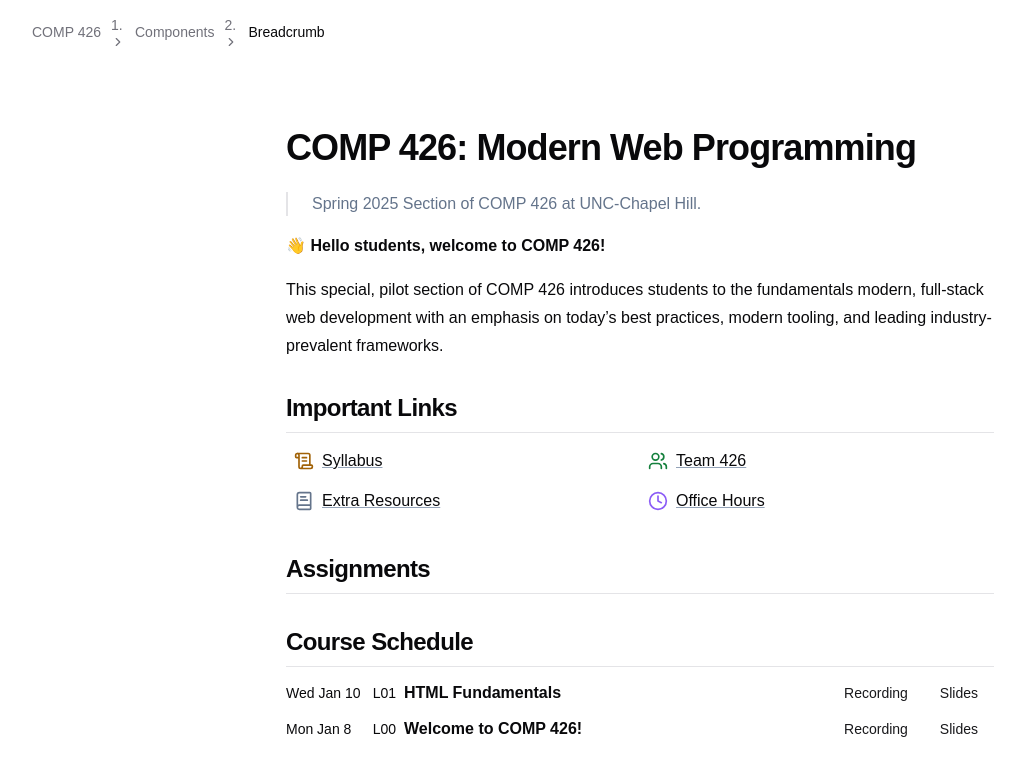
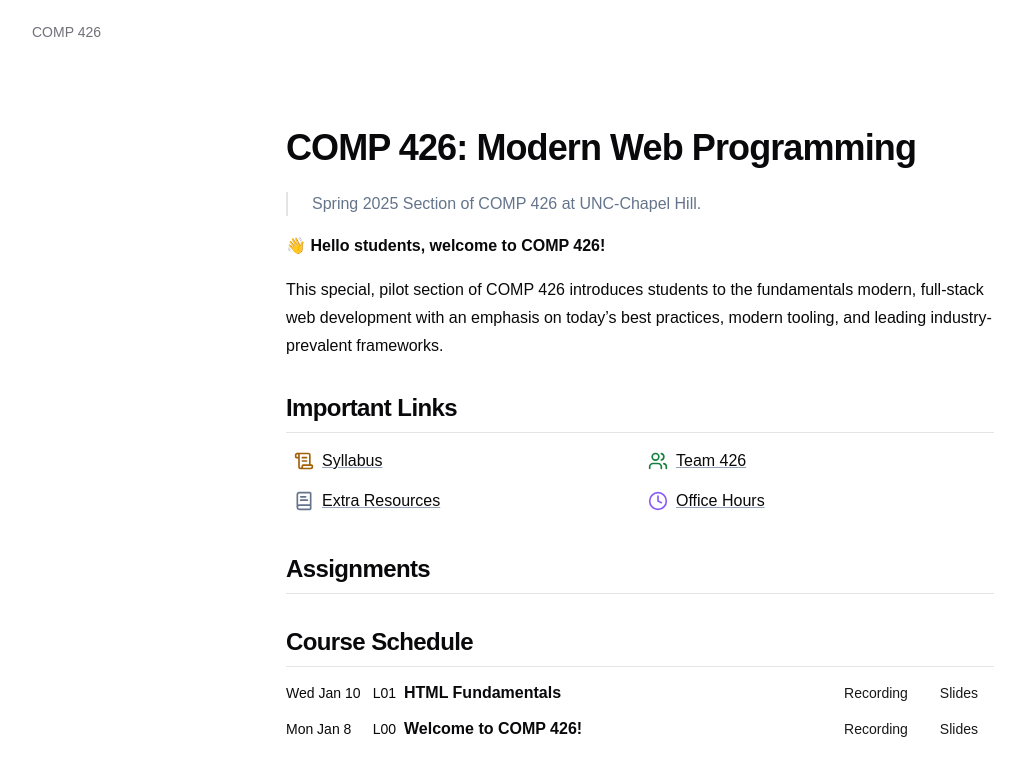
Before and after one commit to comp426-25s/comp426-25s.github.io, a Next.js app: page / in a window 1280 px wide. Shown: the top 776 px of the page, without its empty margins (0-1025 px from the left). Built offline with nearby package versions, Linux system fonts and the light colour scheme.

Commit message:
Fix Breadcrumbs

```diff
--- a/components/widgets/header.tsx
+++ b/components/widgets/header.tsx
@@ -1,3 +1,5 @@
+'use client'
+
 import {
     Breadcrumb,
     BreadcrumbItem,
@@ -6,24 +8,28 @@ import {
     BreadcrumbPage,
     BreadcrumbSeparator,
 } from "@/components/ui/breadcrumb"
-
+import { usePathname } from 'next/navigation'
 
 export default function Header() {
+
+    const path = usePathname();
+    const pathComponents = path.split('/').splice(1).filter((s) => s !== '');
+    console.log(pathComponents);
     return (
         <div className="flex h-16 items-center">
         <Breadcrumb>
-    <BreadcrumbList>
+        <BreadcrumbList className="!list-none">
             <BreadcrumbItem>
                 <BreadcrumbLink href="/">COMP 426</BreadcrumbLink>
             </BreadcrumbItem>
+            {pathComponents.length > 0 && pathComponents.map((component, index) => (
+                <div key={index} >
                 <BreadcrumbSeparator />
                 <BreadcrumbItem>
-        <BreadcrumbLink href="/components">Components</BreadcrumbLink>
+                    <BreadcrumbLink className="capitalize">{ component }</BreadcrumbLink>
                 </BreadcrumbItem>
-        <BreadcrumbSeparator />
-        <BreadcrumbItem>
-        <BreadcrumbPage>Breadcrumb</BreadcrumbPage>
-        </BreadcrumbItem>
+                </div>
+            ))}
         </BreadcrumbList>
         </Breadcrumb>
         </div>
```
Lines whose indentation alone changed are shown as unchanged.
